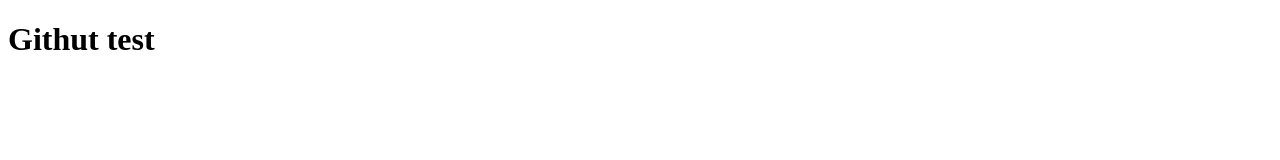
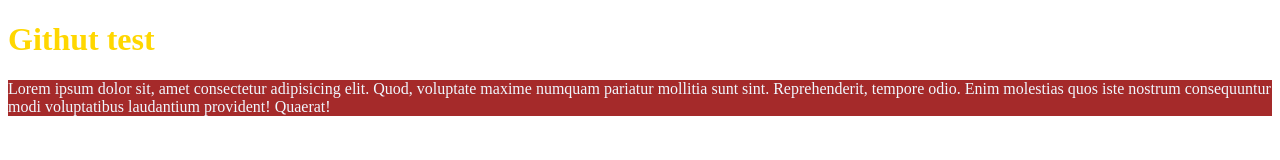
Before and after one commit to AminRouhol/github-test, a plain HTML site: page index.html in a window 1280 px wide. Drawn offline with Linux system fonts and the light colour scheme.

Commit message:
Ths is second commit

```diff
--- a/index.html
+++ b/index.html
@@ -5,10 +5,13 @@
     <meta http-equiv="X-UA-Compatible" content="IE=edge">
     <meta name="viewport" content="width=device-width, initial-scale=1.0">
     <title>Document</title>
+    <link rel="stylesheet" href="style.css">
+
 </head>
 <body>
 
 
     <h1>Githut test </h1>
+    <p>Lorem ipsum dolor sit, amet consectetur adipisicing elit. Quod, voluptate maxime numquam pariatur mollitia sunt sint. Reprehenderit, tempore odio. Enim molestias quos iste nostrum consequuntur modi voluptatibus laudantium provident! Quaerat!</p>
 </body>
 </html>
--- /dev/null
+++ b/style.css
@@ -0,0 +1,7 @@
+h1 {
+    color: gold;
+}
+p{
+    background-color: brown;
+    color: aliceblue;
+}
```
